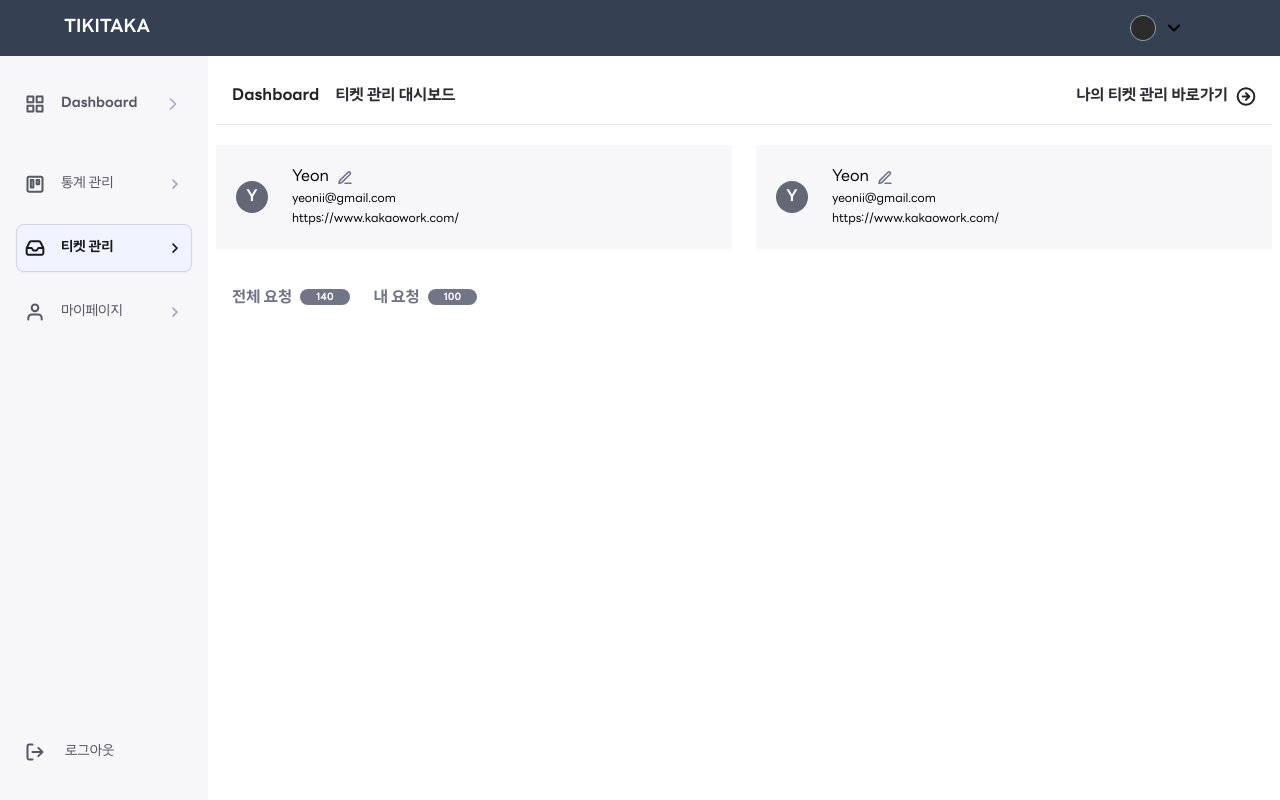
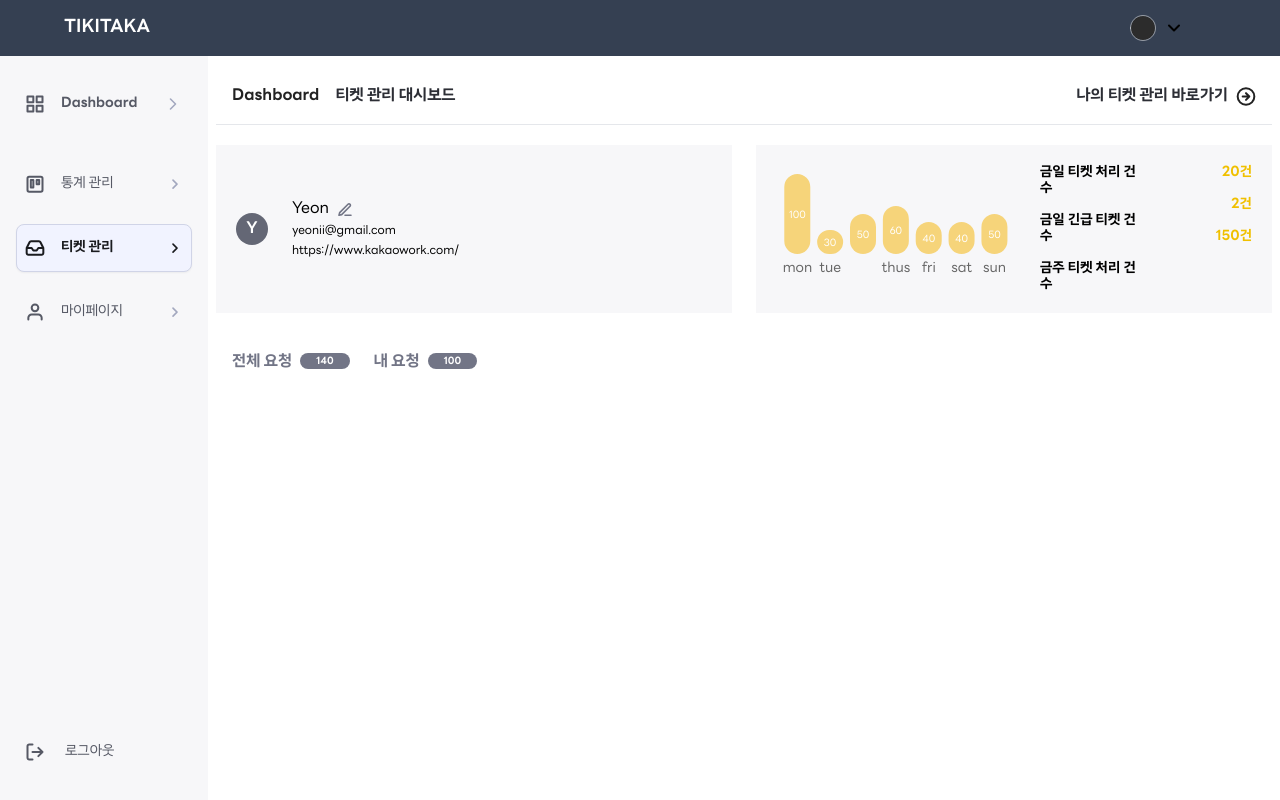
Before and after one commit to lamiiiii/TRILLION-TikiTaka-FE, a React app: page /manager/tickets in a window 1280 px wide. Built offline with nearby package versions, Linux system fonts and the light colour scheme.

Commit message:
TKT-45 feat: 담당자 개인 페이지 통계 섹션 구현

```diff
--- a/package.json
+++ b/package.json
@@ -12,11 +12,12 @@
   "author": "",
   "license": "ISC",
   "dependencies": {
+    "@tanstack/react-query": "^5.64.2",
     "framer-motion": "^12.0.5",
-    "@tanstack/react-query": "^5.64.2",
     "react": "^18.0.0",
     "react-dom": "^18.0.0",
     "react-router-dom": "^7.1.3",
+    "recharts": "^2.15.1",
     "zustand": "^5.0.3"
   },
   "devDependencies": {
--- a/src/components/manager/tickets/TicketAnalytics.tsx
+++ b/src/components/manager/tickets/TicketAnalytics.tsx
@@ -1,18 +1,41 @@
-import {EditIcon} from '../../common/Icon';
-import Profile from '../../common/Profile';
+import {Bar, BarChart, LabelList, XAxis} from 'recharts';
+
+// 임시 데이터 - 일별 티켓 처리 건수
+const data = [
+  {name: 'mon', ticket: 100},
+  {name: 'tue', ticket: 30},
+  {name: 'wed', ticket: 50},
+  {name: 'thus', ticket: 60},
+  {name: 'fri', ticket: 40},
+  {name: 'sat', ticket: 40},
+  {name: 'sun', ticket: 50},
+];
 
 export default function TicketAnalytics() {
   return (
     <div className="flex items-center gap-6 w-full bg-gray-18 p-5">
-      <Profile name="Yeon" size="lg" backgroundColor="manager" />
-      <div className="flex flex-col items-start">
-        <div className="flex items-center gap-2">
-          <p>Yeon</p>
-          <EditIcon />
+      <section>
+        <BarChart width={240} height={120} data={data}>
+          <XAxis dataKey="name" tick={{fontSize: 14}} axisLine={false} tickLine={false} />
+          <Bar dataKey="ticket" fill="#F6D47A" radius={100}>
+            <LabelList dataKey="ticket" position="center" fill="#FFFFFF" fontSize={10} />
+          </Bar>
+        </BarChart>
+      </section>
+
+      <section className="grid grid-cols-2 text-subtitle">
+        <div className="space-y-4">
+          <div>금일 티켓 처리 건수</div>
+          <div>금일 긴급 티켓 건수</div>
+          <div>금주 티켓 처리 건수</div>
         </div>
-        <p className="text-body-regular">yeonii@gmail.com</p>
-        <p className="text-body-regular">https://www.kakaowork.com/</p>
-      </div>
+
+        <div className="text-right text-main2-3 space-y-4">
+          <div>20건</div>
+          <div>2건</div>
+          <div>150건</div>
+        </div>
+      </section>
     </div>
   );
 }
--- a/src/components/manager/tickets/TicketProfile.tsx
+++ b/src/components/manager/tickets/TicketProfile.tsx
@@ -26,7 +26,6 @@ export default function TicketProfile() {
   const handleSubmit = (e: React.FormEvent<HTMLFormElement>) => {
     e.preventDefault();
     setIsEditing(false);
-    // Here you would typically send the updated info to a server
   };
 
   return (
```
Also changed, not shown: 1 other file (tests, documents, lock files or other folders).
